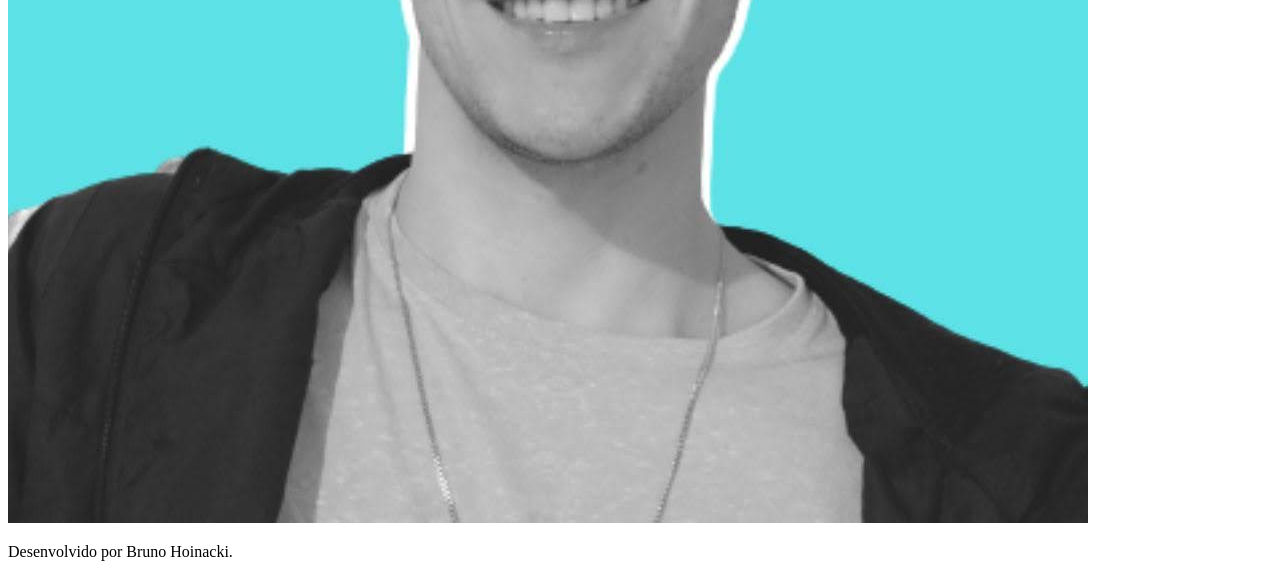
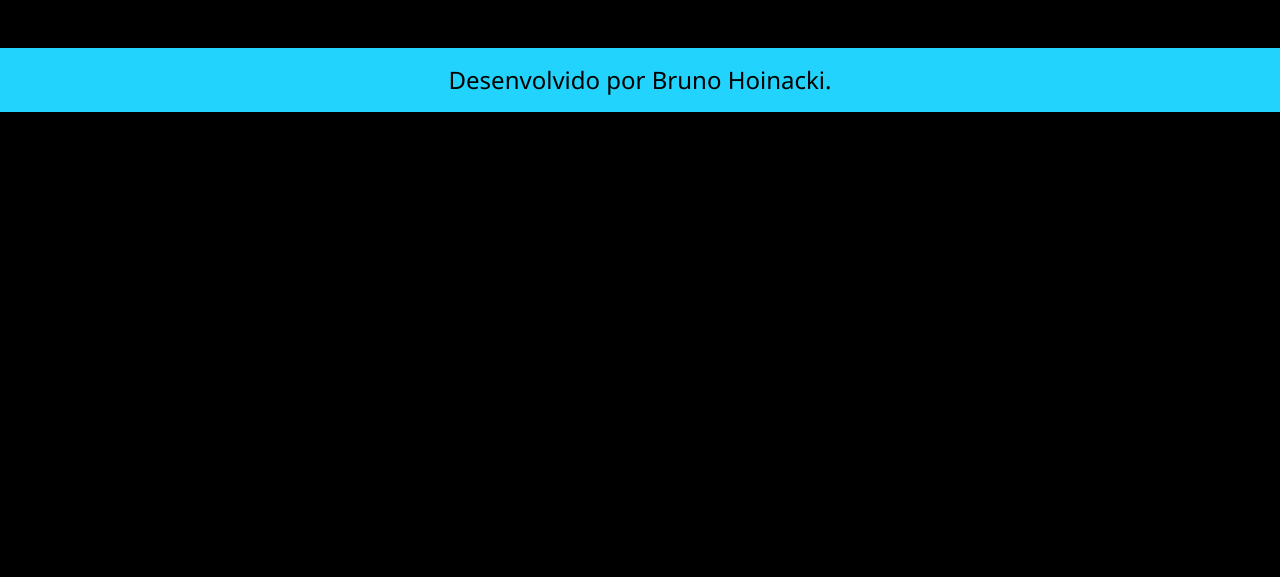
Before and after one commit to BrunoHoinacki/Site-Portifolio, a plain HTML site: page index.html in a window 1280 px wide. Shown: the part 771-1348 px from the top of the page. After the commit the page ends 883 px from the top, so only its background shows below. Drawn offline with nearby package versions, Linux system fonts and the light colour scheme; the site is published under a folder, as on GitHub Pages, so addresses that start at the root find nothing.

Commit message:
Update index.html

```diff
--- a/index.html
+++ b/index.html
@@ -5,8 +5,8 @@
     <meta http-equiv="X-UA-Compatible" content="IE=edge">
     <meta name="viewport" content="width=device-width, initial-scale=1.0">
     <title>Bruno Hoinacki</title>
-    <link rel="stylesheet" href="/styles/reset.css">
-    <link rel="stylesheet" href="/styles/style.css">
+    <link rel="stylesheet" href="styles/reset.css">
+    <link rel="stylesheet" href="styles/style.css">
 </head>
 <body>
     <header class="cabecalho">
```
